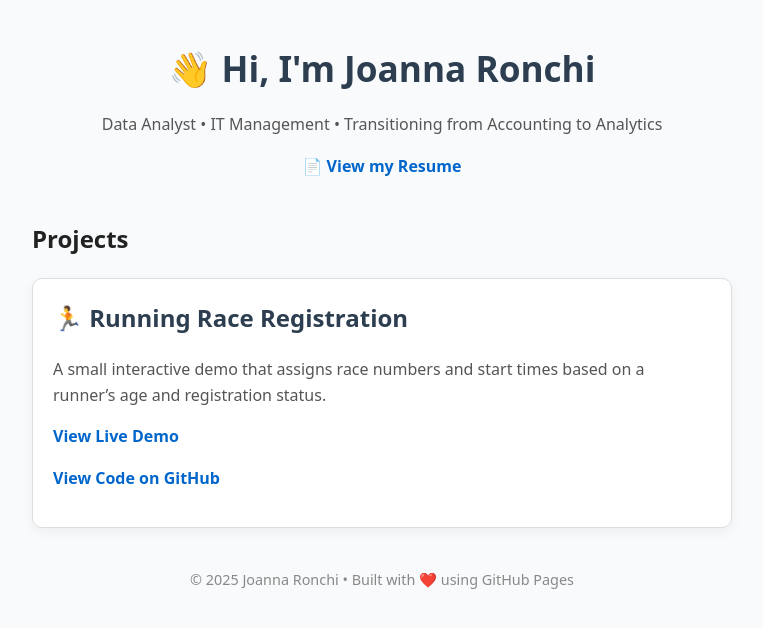
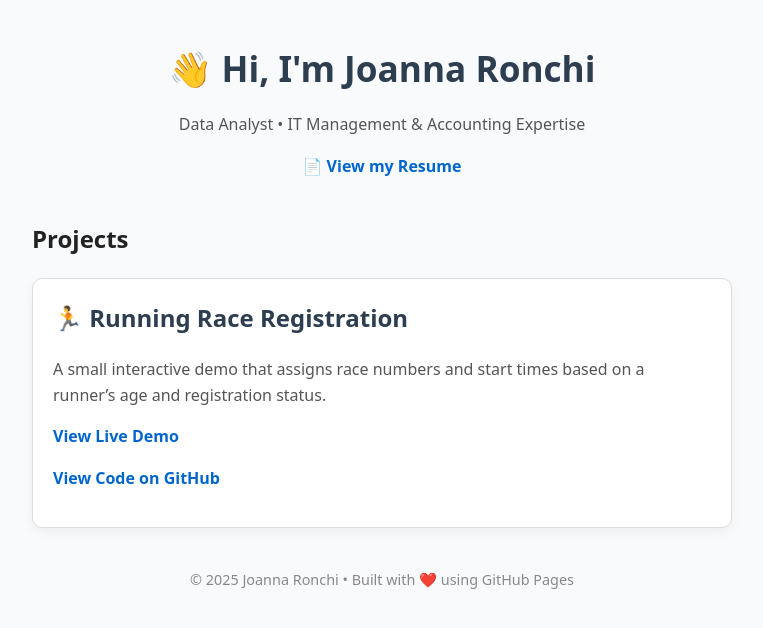
Before and after one commit to joannar77/joannar77.github.io, a plain HTML site: page index.html in a window 1280 px wide. Shown: the whole page, without its empty margins (258-1021 px from the left). Drawn offline with Linux system fonts and the light colour scheme.

Commit message:
Update index.html

```diff
--- a/index.html
+++ b/index.html
@@ -60,7 +60,7 @@
 <body>
   <header>
     <h1>👋 Hi, I'm Joanna Ronchi</h1>
-    <p>Data Analyst • IT Management • Transitioning from Accounting to Analytics</p>
+    <p>Data Analyst • IT Management & Accounting Expertise</p>
     <p>
       📄 <a href="https://joannaronchi.com/home" target="_blank">View my Resume</a>
     </p>
```
